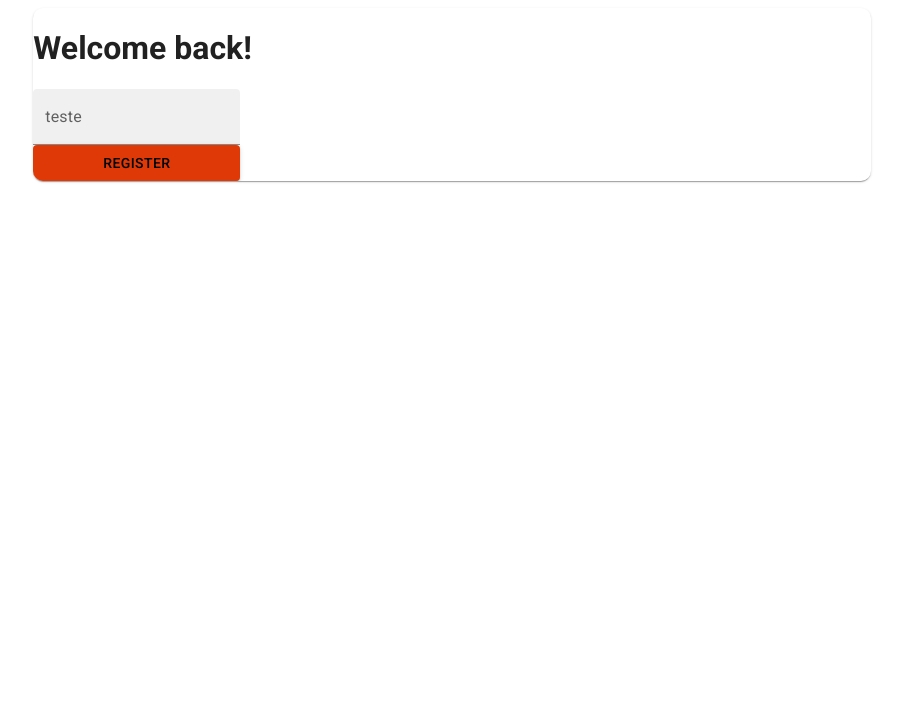
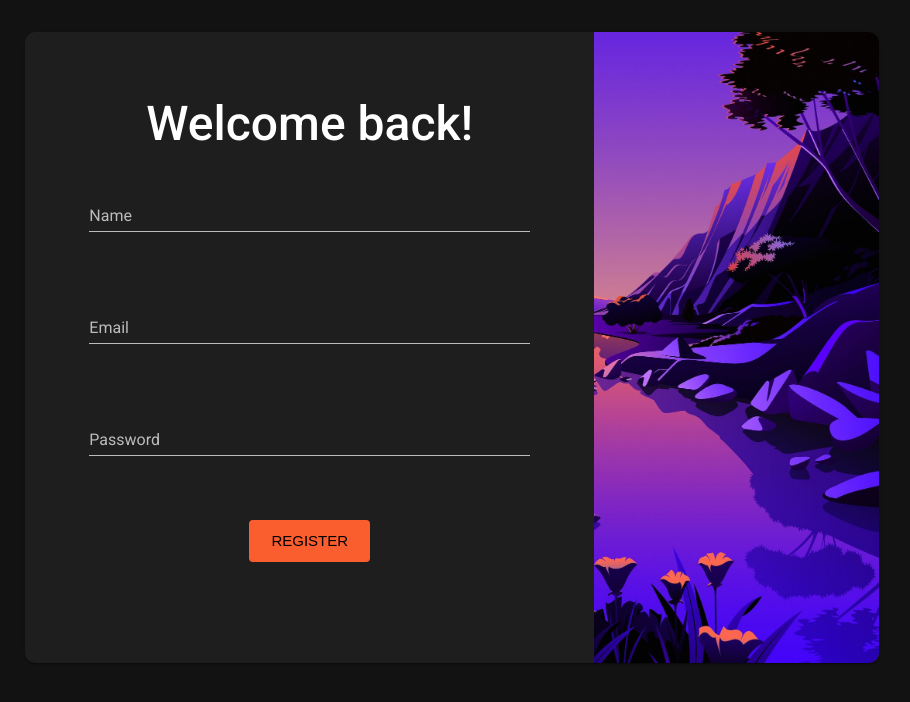
Before and after one commit to felipecalgaro/login-register-app, a React (Vite) app: page / in a window 1280 px wide. Shown: the top 702 px of the page, without its empty margins (188-1098 px from the left). Built offline with nearby package versions, Linux system fonts and the light colour scheme.

Commit message:
Finish register screen

```diff
--- a/index.html
+++ b/index.html
@@ -6,10 +6,10 @@
   <link rel="icon" type="image/svg+xml" href="/vite.svg" />
   <meta name="viewport" content="width=device-width, initial-scale=1.0" />
   <link rel="stylesheet" href="https://fonts.googleapis.com/css?family=Roboto:300,400,500,700&display=swap" />
-  <title>Vite + React + TS</title>
+  <title>Project</title>
 </head>
 
-<body>
+<body style="margin: 0">
   <div id="root"></div>
   <script type="module" src="/src/main.tsx"></script>
 </body>
--- a/src/App.tsx
+++ b/src/App.tsx
@@ -3,8 +3,8 @@ import { Register } from "./pages/Register"
 
 function App() {
   return (
-    <Grid container justifyContent='center' spacing={2} color="primary">
-      <Grid item xs={12} md={8}>
+    <Grid height='100vh' container justifyContent='center' color="primary">
+      <Grid marginTop={4} item xs={12} md={8}>
         <Register />
       </Grid>
     </Grid>
--- a/src/main.tsx
+++ b/src/main.tsx
@@ -3,11 +3,13 @@ import ReactDOM from 'react-dom/client'
 import App from './App'
 
 import { ThemeProvider } from '@emotion/react'
+import { CssBaseline } from '@mui/material'
 import theme from './theme'
 
 ReactDOM.createRoot(document.getElementById('root') as HTMLElement).render(
   <React.StrictMode>
     <ThemeProvider theme={theme}>
+      <CssBaseline />
       <App />
     </ThemeProvider>
   </React.StrictMode>
--- a/src/pages/Register.tsx
+++ b/src/pages/Register.tsx
@@ -1,13 +1,27 @@
-import { Button, Card, FormControl, TextField } from "@mui/material";
+import { Box, Button, Card, FormControl, Grid, TextField, Typography } from "@mui/material";
+import SideImage from '../assets/side-image.jpg';
 
 export function Register() {
     return (
-        <Card style={{ borderRadius: '10px' }}>
-            <h1 style={{ fontFamily: 'Roboto, sans-serif' }}>Welcome back!</h1>
-            <FormControl>
-                <TextField color='secondary' label='teste' variant='filled' />
-                <Button variant="contained" color='secondary' type="submit">Register</Button>
-            </FormControl>
+        <Card sx={{ borderRadius: '10px', maxHeight: '800px' }}>
+            <Grid container justifyContent='space-between' color="primary">
+                <Grid item xs={12} lg={8}>
+                    <Box fontFamily='Roboto' sx={{ padding: { xs: 4, sm: 8 } }} display='flex' justifyContent='start' alignContent='center' minHeight='100%' flexDirection='column' gap={4}>
+                        <Typography fontWeight={500} align="center" variant="h3">Welcome back!</Typography>
+                        <FormControl>
+                            <Box component='form' autoComplete="off" display='flex' alignItems='stretch' flexDirection='column' gap={8}>
+                                <TextField color='secondary' label='Name' variant='standard' />
+                                <TextField color='secondary' label='Email' variant='standard' />
+                                <TextField color='secondary' label='Password' variant='standard' />
+                                <Button sx={{ alignSelf: 'center' }} size='large' disableElevation variant="contained" color='secondary' type="submit">Register</Button>
+                            </Box>
+                        </FormControl>
+                    </Box>
+                </Grid>
+                <Box component={Grid} sx={{ display: { xs: 'none', lg: 'block' } }} item lg={4}>
+                    <Box component='img' width='100%' minHeight='100%' src={SideImage} />
+                </Box>
+            </Grid>
         </Card>
     )
 }
--- a/src/theme.ts
+++ b/src/theme.ts
@@ -1,4 +1,4 @@
-import { createTheme } from '@mui/material'
+import { createTheme } from '@mui/material/styles'
 
 const theme = createTheme({
     palette: {
@@ -9,11 +9,26 @@ const theme = createTheme({
             contrastText: '#fff'
         },
         secondary: {
-            light: '#fa5e2f',
-            main: '#df3908',
-            dark: '#ad2d07',
+            light: '#ff825c',
+            main: '#fa5e2f',
+            dark: '#df3908',
             contrastText: '#000'
-        }
+        },
+        mode: 'dark'
+    },
+    typography: {
+        fontFamily: [
+            '-apple-system',
+            'Roboto',
+            'BlinkMacSystemFont',
+            '"Segoe UI"',
+            '"Helvetica Neue"',
+            'Arial',
+            'sans-serif',
+            '"Apple Color Emoji"',
+            '"Segoe UI Emoji"',
+            '"Segoe UI Symbol"',
+        ].join('')
     }
 })
 
```
Also changed, not shown: src/assets/side-image.jpg (added), src/assets/side-image.png (added).
